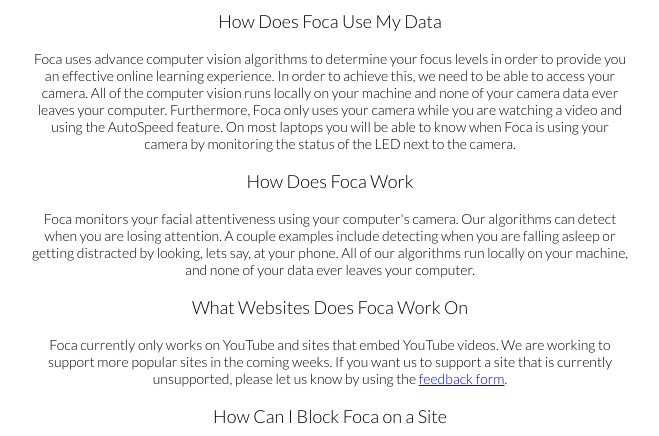
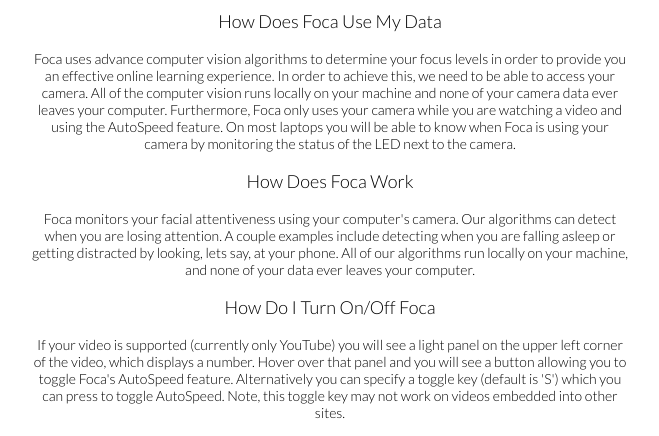
Before and after one commit to stephenmylabathula/stephenmylabathula.github.io, a plain HTML site: page foca_faq.html in a window 1280 px wide. Shown: the part 291-727 px from the top of the page, without its empty margins (310-969 px from the left). Drawn offline with nearby package versions, Linux system fonts and the light colour scheme.

Commit message:
update faq

```diff
--- a/foca_faq.html
+++ b/foca_faq.html
@@ -50,11 +50,23 @@
         </p>
       </span>
 
+      <span style="font-family: 'Lato', serif; font-weight:300; font-size: 18px;"><p>How Do I Turn On/Off Foca</p></span>
+      <span style="font-family: 'Lato', serif; font-weight:300; font-size: 14px;">
+        <p>
+          If your video is supported (currently only YouTube) you will see a light panel on the upper
+          left corner of the video, which displays a number. Hover over that panel and you will see a
+          button allowing you to toggle Foca's AutoSpeed feature. Alternatively you can specify a
+          toggle key (default is 'S') which you can press to toggle AutoSpeed. Note, this toggle key
+          may not work on videos embedded into other sites.
+        </p>
+      </span>
+
       <span style="font-family: 'Lato', serif; font-weight:300; font-size: 18px;"><p>What Websites Does Foca Work On</p></span>
       <span style="font-family: 'Lato', serif; font-weight:300; font-size: 14px;">
         <p>
-          Foca currently only works on YouTube and sites that embed YouTube videos. We are working to
-          support more popular sites in the coming weeks. If you want us to support a site that is
+          Foca currently only works on YouTube. We are working to support more popular sites in the
+          coming weeks. Note that Foca may work on some embedded YouTube videos, but that functionality
+          is not fully supported yet. If you want us to support a site that is
           currently unsupported, please let us know by using the <a href="foca.html">feedback form</a>.
         </p>
       </span>
```
